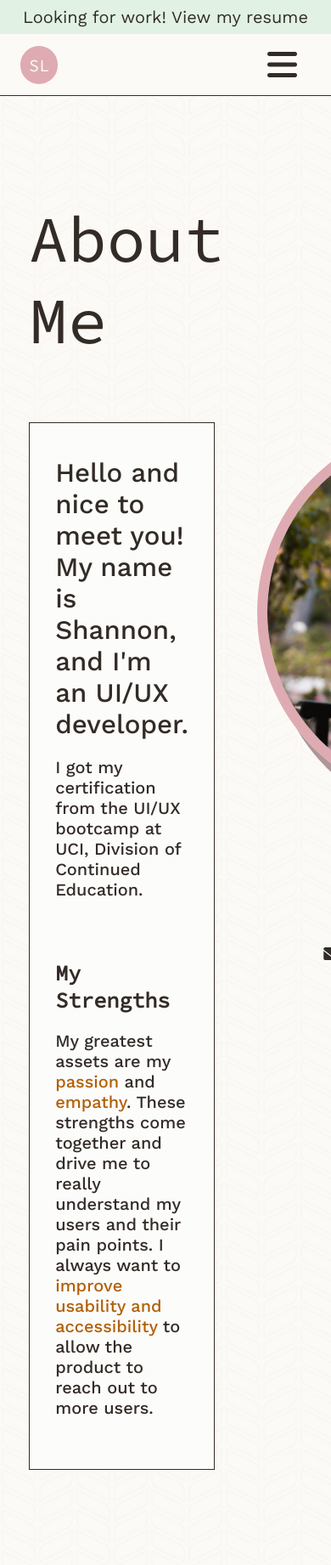
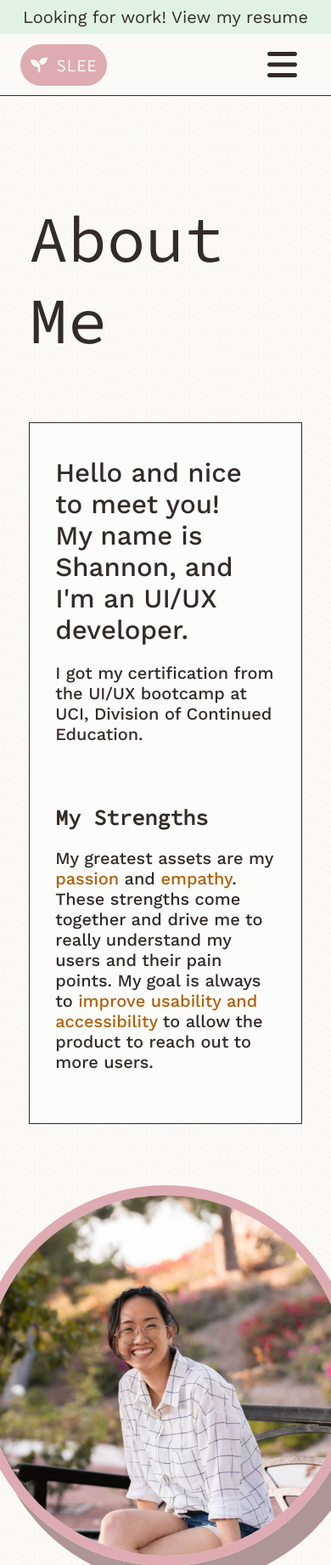
Before and after one commit to Leest1/leest1.github.io_2022, a PHP site: page /about.html in a window 390 px wide; the page is wider, and only the part inside the window is pictured. Shown: the top 1842 px of that part at 85% size. Run offline with PHP 8.4, Linux system fonts and the light colour scheme.

Commit message:
About: add responsiveness

```diff
--- a/about.html
+++ b/about.html
@@ -29,20 +29,21 @@
     <div class="banner">Looking for work! <a href="">View my resume</a></div>
     <header class="primary-navigation">
       <div class="row justify-space-between">
-        <a href="" class="logo">SL</a>
-        <a href="#menu" class="align-self-center menu-toggle" id="menu-toggle" aria-label="Open the menu">
-          <span aria-hidden="true" class="fa-solid fa-bars fa-2x">
-          </span>
+        <a href="" class="logo"><span aria-hidden="true" class="fa-solid fa-seedling"></span>&ensp;SLEE</a>
+        <a
+          href="#menu"
+          class="align-self-center menu-toggle"
+          id="menu-toggle"
+          aria-label="Open the menu"
+        >
+          <span aria-hidden="true" class="fa-solid fa-bars fa-2x"> </span>
         </a>
       </div>
       <nav id="primary-nav-list" class="primary-nav-list">
         <ul>
-          <li><a href="./index.html">
-            Home</a></li>
-          <li><a href="">
-            Case Studies</a></li>
-          <li class="active"><a href="./about.html">
-            About</a></li>
+          <li class="active"><a href="./index.html"> Home</a></li>
+          <li><a href=""> Case Studies</a></li>
+          <li><a href="./about.html"> About</a></li>
         </ul>
       </nav>
     </header>
@@ -51,8 +52,8 @@
         <section class="header-info pt-120">
           <h1>About Me</h1>
         </section>
-        <div class="row justify-space-between g-50 pt-75 about">
-          <section class="about-left align-self-top column g-50">
+        <div class="g-75 pt-75 about">
+          <section class="about-left column g-50 align-self-top">
             <div>
               <h2>Hello and nice to meet you!<br>My name is Shannon, and I'm an UI/UX developer.</h2>
               <p>
@@ -67,14 +68,14 @@
                 <span class="accent-text">passion</span> and
                 <span class="accent-text">empathy</span>. These strengths
                 come together and drive me to really understand my users and
-                their pain points. I always want to
+                their pain points. My goal is always to
                 <span class="accent-text">
                 improve usability and accessibility</span>
                 to allow the product to reach out to more users.
               </p>
             </div>
           </section>
-          <section class="column align-self-top g-50">
+          <section class="column g-50">
             <img src="assets/me.png" alt="A photo of me, Shannon Lee" class="about-img lg-shadow-hard">
             <div class="column align-items-center g-16">
               <div class="row g-25">
--- a/index.html
+++ b/index.html
@@ -28,7 +28,7 @@
     <div class="banner">Looking for work! <a href="">View my resume</a></div>
     <header class="primary-navigation">
       <div class="row justify-space-between">
-        <a href="" class="logo">SL</a>
+        <a href="" class="logo"><span aria-hidden="true" class="fa-solid fa-seedling"></span>&ensp;SLEE</a>
         <a
           href="#menu"
           class="align-self-center menu-toggle"
--- a/style/_box-model.scss
+++ b/style/_box-model.scss
@@ -14,6 +14,10 @@
 
 .p-50 {
     padding: 3rem;
+}
+
+.g-75 {
+    gap: 4.5rem;
 }
 
 .g-50 {
--- a/style/_components.scss
+++ b/style/_components.scss
@@ -37,8 +37,8 @@
 
 .logo {
     background-color: $pink-default;
-    border-radius: 3rem;
-    padding: 0.5em;
+    border-radius: 2rem;
+    padding: 0.6em;
     font-family: 'Source Code Pro';
     text-decoration: none;
     color: $primary-main;
--- a/style/_laptop.scss
+++ b/style/_laptop.scss
@@ -7,6 +7,7 @@
         padding: 2rem 2rem;
 
         img {
+            box-shadow: rgba(0, 0, 0, 0.25) 2px 4px 4px;
             width: 10rem;
             height: 10rem;
             border-radius: 10rem;
@@ -23,3 +24,10 @@
         }
     }
 }
+
+@media screen and (min-width: 1280px) {
+    .about {
+        flex-direction: row;
+        align-items: flex-start;
+    }
+}
--- a/style/main.css
+++ b/style/main.css
@@ -12,6 +12,10 @@
 
 .p-50 {
   padding: 3rem;
+}
+
+.g-75 {
+  gap: 4.5rem;
 }
 
 .g-50 {
@@ -141,8 +145,8 @@
 
 .logo {
   background-color: #DEABB2;
-  border-radius: 3rem;
-  padding: 0.5em;
+  border-radius: 2rem;
+  padding: 0.6em;
   font-family: "Source Code Pro";
   text-decoration: none;
   color: #FCFAF6;
@@ -280,6 +284,10 @@ header h1 {
 }
 
 .about {
+  display: flex;
+  flex-direction: column;
+  justify-content: flex-start;
+  align-items: center;
   font-weight: 500;
 }
 
@@ -367,6 +375,7 @@ h1 {
     padding: 2rem 2rem;
   }
   .card-small img {
+    box-shadow: rgba(0, 0, 0, 0.25) 2px 4px 4px;
     width: 10rem;
     height: 10rem;
     border-radius: 10rem;
@@ -379,4 +388,10 @@ h1 {
   .card-small .card-small-contents {
     padding: 0;
   }
+}
+@media screen and (min-width: 1280px) {
+  .about {
+    flex-direction: row;
+    align-items: flex-start;
+  }
 }/*# sourceMappingURL=main.css.map */
--- a/style/main.scss
+++ b/style/main.scss
@@ -163,6 +163,10 @@ header {
 
 // SECTIONS: ABOUT
 .about {
+    display: flex;
+    flex-direction: column;
+    justify-content: flex-start;
+    align-items: center;
     font-weight: 500;
 }
 
```
Also changed, not shown: 1 other file.
